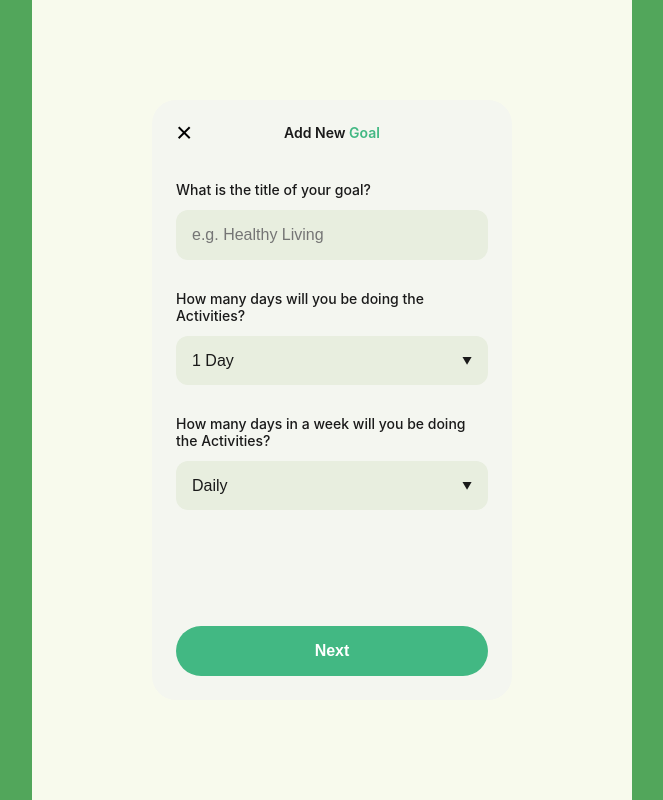
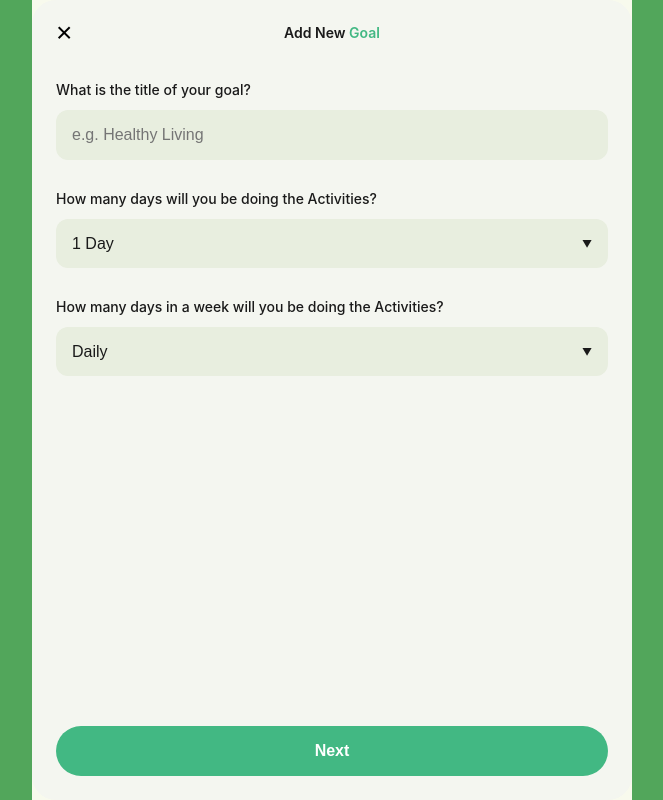
Before and after one commit to tumelo-sebego/ProgressTracker, a Vue app: page /onboarding/goal in a window 1280 px wide. Shown: the whole page, without its empty margins (308-971 px from the left). Built offline with nearby package versions, Linux system fonts and the light colour scheme; sample sign-in values are in the browser's storage.

Commit message:
fixed color styling finish and disabled start button

```diff
--- a/src/components/ActivityTimerDialog.vue
+++ b/src/components/ActivityTimerDialog.vue
@@ -329,6 +329,10 @@ header {
     color: #fff;
 }
 
+.btn-primary.finish{
+    background-color: var(--text-color);
+}
+
 .btn-primary:active, .btn-primary:focus {
     background-color: var(--text-color);
 }
@@ -337,6 +341,7 @@ header {
     background-color: #ccc;
     cursor: not-allowed;
     opacity: 0.6;
+    color: var(--text-color);
 }
 
 .btn-primary.close-action {
--- a/src/views/onboarding/ActivityBuilder.vue
+++ b/src/views/onboarding/ActivityBuilder.vue
@@ -136,7 +136,6 @@ const finish = async () => {
     justify-content: center;
     align-items: center;
     height: 100vh;
-    padding: 20px;
 }
 
 .card {
@@ -144,8 +143,7 @@ const finish = async () => {
     padding: 24px;
     border-radius: 24px;
     width: 100%;
-    max-width: 360px;
-    height: 600px;
+    height: 100%;
     display: flex;
     flex-direction: column;
 }
--- a/src/views/onboarding/GoalSetup.vue
+++ b/src/views/onboarding/GoalSetup.vue
@@ -71,7 +71,6 @@ const nextStep = () => {
     justify-content: center;
     align-items: center;
     height: 100vh;
-    padding: 20px;
 }
 
 .card {
@@ -79,8 +78,7 @@ const nextStep = () => {
     padding: 24px;
     border-radius: 24px;
     width: 100%;
-    max-width: 360px;
-    height: 600px; /* Fixed height for consistency */
+    height: 100%;
     display: flex;
     flex-direction: column;
     position: relative;
```
